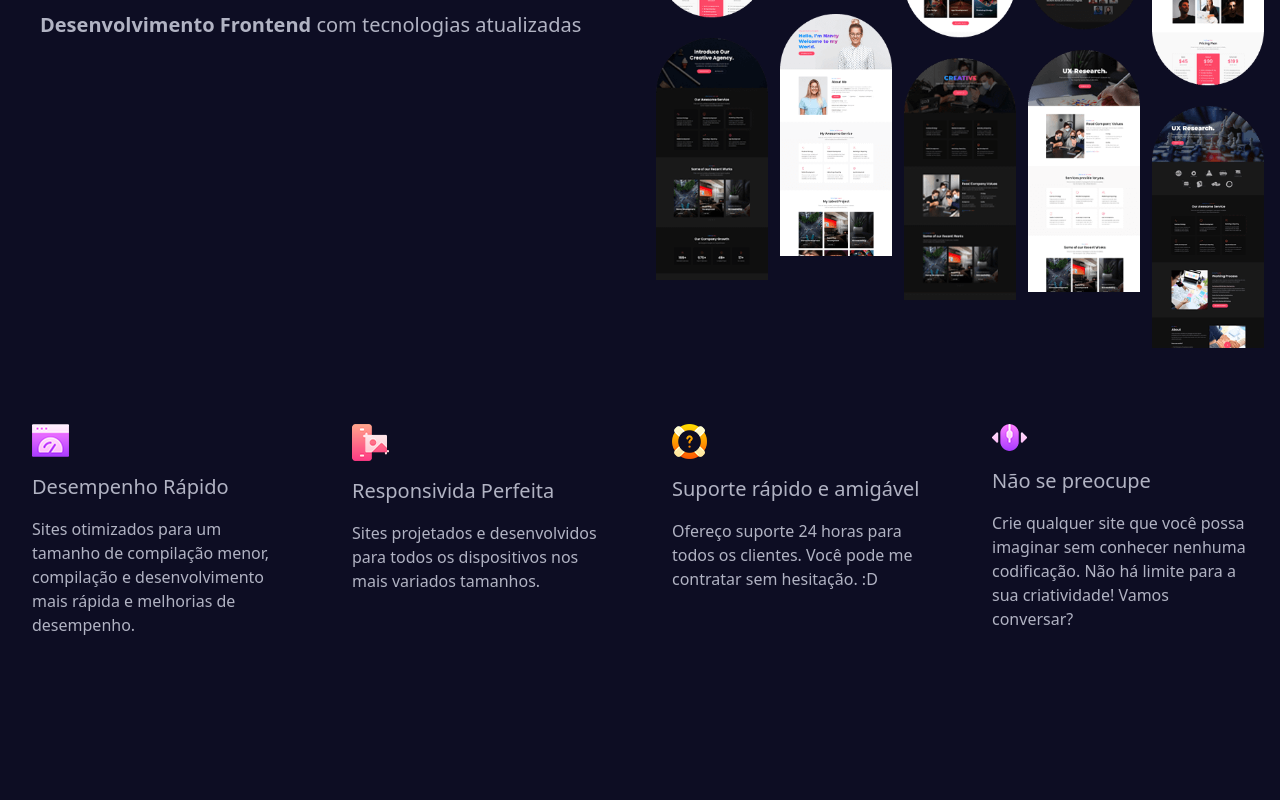
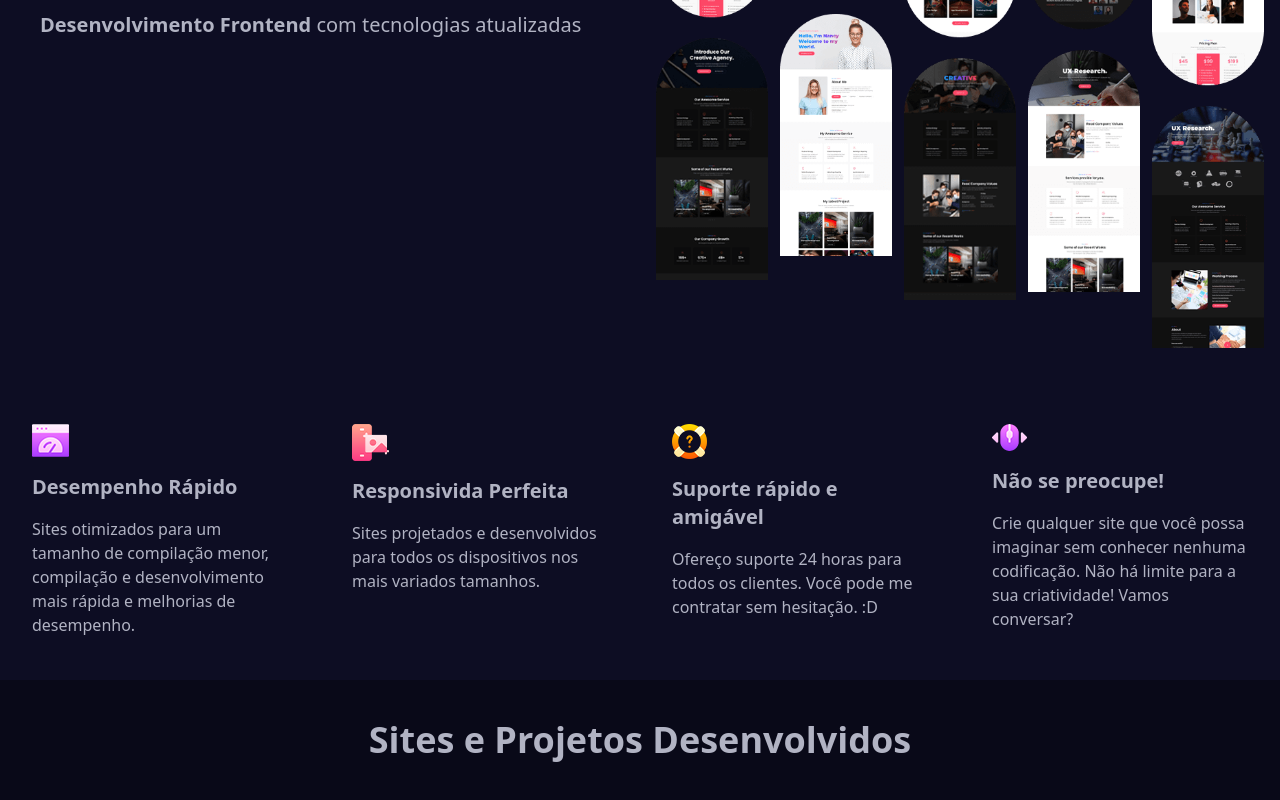
Before and after one commit to junior-leandro/Portifolio2.0, a Next.js app: page / in a window 1280 px wide. Shown: the part 456-1256 px from the top of the page. Built offline with nearby package versions, Linux system fonts and the light colour scheme.

Commit message:
section portifolio

```diff
--- a/src/app/layout.tsx
+++ b/src/app/layout.tsx
@@ -5,6 +5,7 @@ import { Lato } from 'next/font/google'
 import { SectionHero } from '@/components/SectinHero'
 import { GaleryLoop } from '@/components/GaleryLoop'
 import { Qualities } from '@/components/Qualities'
+import { Portifolio } from '@/components/Portifolio'
 
 const lato = Lato({
   subsets: ['latin'],
@@ -26,6 +27,7 @@ export default function RootLayout({
       <Header />
       <SectionHero />
       <Qualities />
+      <Portifolio />
     </html>
   )
 }
--- /dev/null
+++ b/src/components/Portifolio.tsx
@@ -0,0 +1,9 @@
+export function Portifolio() {
+    return (
+        <section className="bg-secundary-blue w-full h-96 text-primary-gray">
+            <div className="flex flex-col justify-center items-center">
+                <h2 className="font-bold my-10 text-4xl">Sites e Projetos Desenvolvidos</h2>
+            </div>
+        </section>
+    )
+}
--- a/src/components/Qualities.tsx
+++ b/src/components/Qualities.tsx
@@ -7,25 +7,25 @@ import Icone4 from "@/assets/icons-04.png"
 
 export function Qualities() {
     return (
-        <section className="w-full h-96 flex justify-around items-top text-primary-gray">
+        <section className="w-full h-64 flex justify-around items-top text-primary-gray">
             <div className="flex flex-col gap-4 w-1/5">
                 <Image src={Icone1} alt="icone 1" />
-                <h3 className="text-xl">Desempenho Rápido</h3>
+                <h3 className="text-xl font-semibold">Desempenho Rápido</h3>
                 <p >Sites otimizados para um tamanho de compilação menor, compilação e desenvolvimento mais rápida e melhorias de desempenho.</p>
             </div>
             <div className="flex flex-col gap-4 w-1/5">
                 <Image src={Icone2} alt="icone 2" />
-                <h3 className="text-xl">Responsivida Perfeita</h3>
+                <h3 className="text-xl font-semibold">Responsivida Perfeita</h3>
                 <p>Sites projetados e desenvolvidos para todos os dispositivos nos mais variados tamanhos.</p>
             </div>
             <div className="flex flex-col gap-4 w-1/5">
                 <Image src={Icone3} alt="icone 3" />
-                <h3 className="text-xl">Suporte rápido e amigável</h3>
+                <h3 className="text-xl font-semibold">Suporte rápido e amigável</h3>
                 <p>Ofereço suporte 24 horas para todos os clientes. Você pode me contratar sem hesitação. :D </p>
             </div>
             <div className="flex flex-col gap-4 w-1/5">
                 <Image src={Icone4} alt="icone 4" />
-                <h3 className="text-xl">Não se preocupe</h3>
+                <h3 className="text-xl font-semibold">Não se preocupe!</h3>
                 <p>Crie qualquer site que você possa imaginar sem conhecer nenhuma codificação. Não há limite para a sua criatividade! Vamos conversar?</p>
             </div>
 
--- a/tailwind.config.ts
+++ b/tailwind.config.ts
@@ -16,6 +16,7 @@ const config: Config = {
     extend: {
       colors: {
         'primary-blue': '#0d0d23',
+        'secundary-blue': '#090918',
         'border-blue': '#14142d',
         'primary-gray': '#b1b3c3'
       },
```
